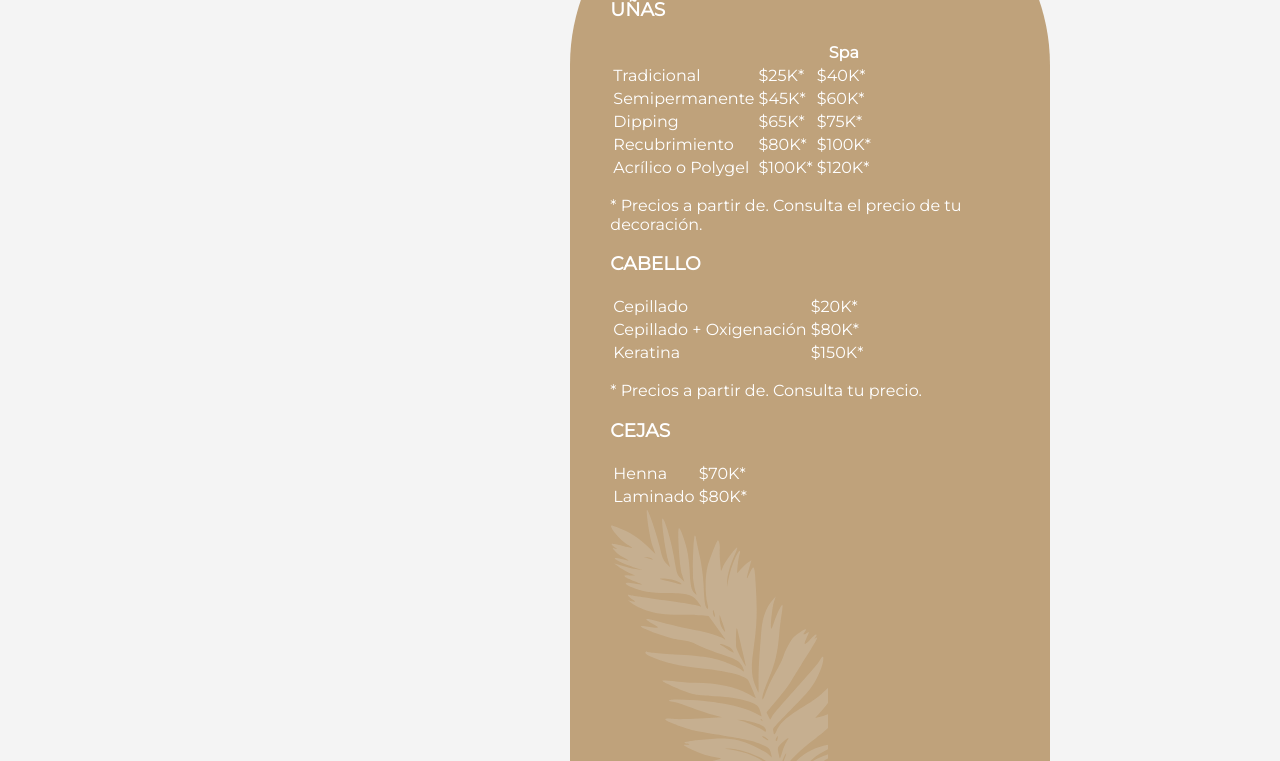
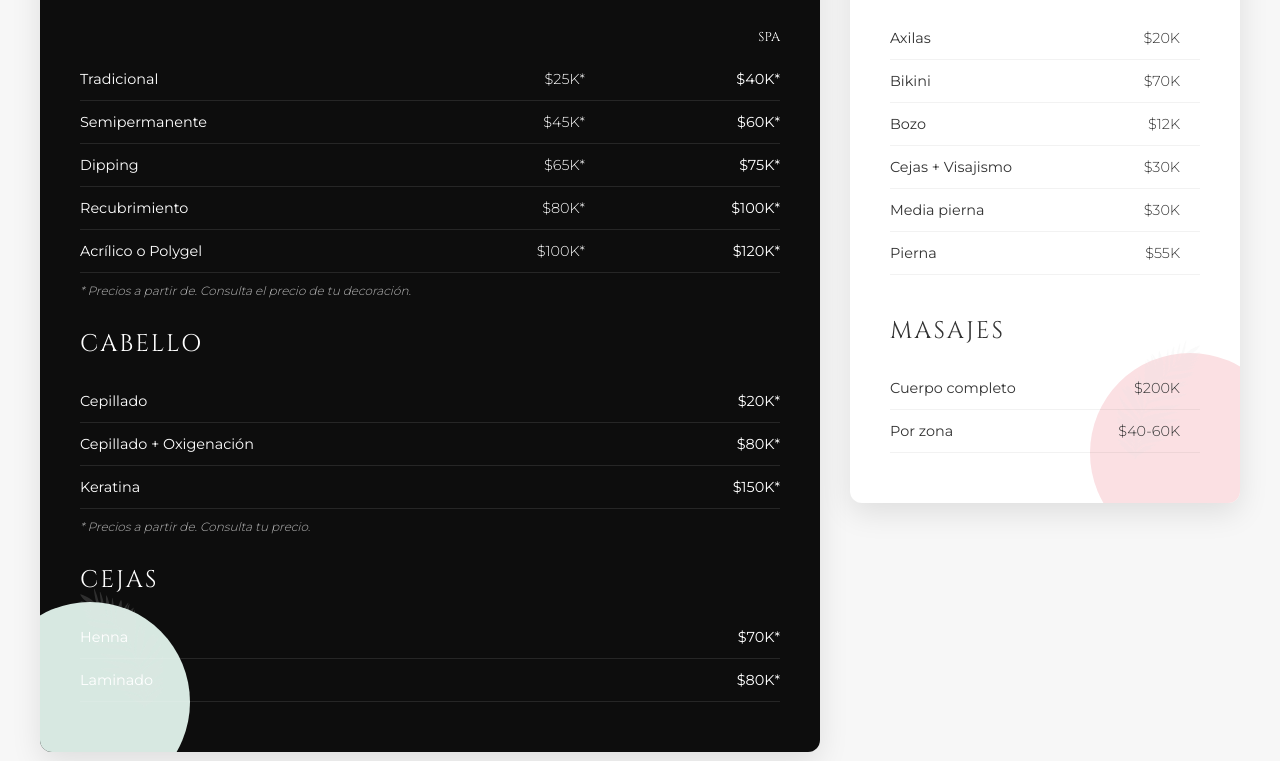
Before and after one commit to AndresTorresPS/groove-nails-house, a plain HTML site: page index.html in a window 1280 px wide. Shown: the part 155-916 px from the top of the page. Drawn offline with Linux system fonts and the light colour scheme.

Commit message:
Black Groove

```diff
--- a/index.html
+++ b/index.html
@@ -23,34 +23,34 @@
                             <tr>
                                 <th></th>
                                 <th></th>
-                                <th>Spa</th>
+                                <th class="spa-column">Spa</th>
                             </tr>
                         </thead>
                         <tbody>
                             <tr>
-                                <td>Tradicional</td>
-                                <td>$25K*</td>
-                                <td>$40K*</td>
+                                <td class="experience">Tradicional</td>
+                                <td class="price">$25K*</td>
+                                <td class="spa-price">$40K*</td>
                             </tr>
                             <tr>
-                                <td>Semipermanente</td>
-                                <td>$45K*</td>
-                                <td>$60K*</td>
+                                <td class="experience">Semipermanente</td>
+                                <td class="price">$45K*</td>
+                                <td class="spa-price">$60K*</td>
                             </tr>
                             <tr>
-                                <td>Dipping</td>
-                                <td>$65K*</td>
-                                <td>$75K*</td>
+                                <td class="experience">Dipping</td>
+                                <td class="price">$65K*</td>
+                                <td class="spa-price">$75K*</td>
                             </tr>
                             <tr>
-                                <td>Recubrimiento</td>
-                                <td>$80K*</td>
-                                <td>$100K*</td>
+                                <td class="experience">Recubrimiento</td>
+                                <td class="price">$80K*</td>
+                                <td class="spa-price">$100K*</td>
                             </tr>
                             <tr>
-                                <td>Acrílico o Polygel</td>
-                                <td>$100K*</td>
-                                <td>$120K*</td>
+                                <td class="experience">Acrílico o Polygel</td>
+                                <td class="price">$100K*</td>
+                                <td class="spa-price">$120K*</td>
                             </tr>
                         </tbody>
                     </table>
@@ -63,16 +63,16 @@
                     <table class="tabloid-table">
                         <tbody>
                             <tr>
-                                <td>Cepillado</td>
-                                <td>$20K*</td>
+                                <td class="experience">Cepillado</td>
+                                <td class="spa-price">$20K*</td>
                             </tr>
                             <tr>
-                                <td>Cepillado + Oxigenación</td>
-                                <td>$80K*</td>
+                                <td class="experience">Cepillado + Oxigenación</td>
+                                <td class="spa-price">$80K*</td>
                             </tr>
                             <tr>
-                                <td>Keratina</td>
-                                <td>$150K*</td>
+                                <td class="experience">Keratina</td>
+                                <td class="spa-price">$150K*</td>
                             </tr>
                         </tbody>
                     </table>
@@ -84,12 +84,12 @@
                     <table class="tabloid-table">
                         <tbody>
                             <tr>
-                                <td>Henna</td>
-                                <td>$70K*</td>
+                                <td class="experience">Henna</td>
+                                <td class="spa-price">$70K*</td>
                             </tr>
                             <tr>
-                                <td>Laminado</td>
-                                <td>$80K*</td>
+                                <td class="experience">Laminado</td>
+                                <td class="spa-price">$80K*</td>
                             </tr>
                         </tbody>
                     </table>
@@ -110,28 +110,28 @@
                     <table class="tabloid-table">
                         <tbody>
                             <tr>
-                                <td>Axilas</td>
-                                <td>$20K</td>
+                                <td class="experience">Axilas</td>
+                                <td class="price">$20K</td>
                             </tr>
                             <tr>
-                                <td>Bikini</td>
-                                <td>$70K</td>
+                                <td class="experience">Bikini</td>
+                                <td class="price">$70K</td>
                             </tr>
                             <tr>
-                                <td>Bozo</td>
-                                <td>$12K</td>
+                                <td class="experience">Bozo</td>
+                                <td class="price">$12K</td>
                             </tr>
                             <tr>
-                                <td>Cejas + Visajismo</td>
-                                <td>$30K</td>
+                                <td class="experience">Cejas + Visajismo</td>
+                                <td class="price">$30K</td>
                             </tr>
                             <tr>
-                                <td>Media pierna</td>
-                                <td>$30K</td>
+                                <td class="experience">Media pierna</td>
+                                <td class="price">$30K</td>
                             </tr>
                             <tr>
-                                <td>Pierna</td>
-                                <td>$55K</td>
+                                <td class="experience">Pierna</td>
+                                <td class="price">$55K</td>
                             </tr>
                         </tbody>
                     </table>
@@ -142,12 +142,12 @@
                     <table class="tabloid-table">
                         <tbody>
                             <tr>
-                                <td>Cuerpo completo</td>
-                                <td>$200K</td>
+                                <td class="experience">Cuerpo completo</td>
+                                <td class="price">$200K</td>
                             </tr>
                             <tr>
-                                <td>Por zona</td>
-                                <td>$40-60K</td>
+                                <td class="experience">Por zona</td>
+                                <td class="price">$40-60K</td>
                             </tr>
                         </tbody>
                     </table>
--- a/style.css
+++ b/style.css
@@ -1,96 +1,250 @@
-:root {
-    --main-golden: #BFA27B;
-    --dark-golden: #AF935C;
-    --figma-bg: #F4F4F4;
+/* --- Reseteo y Estilos Base --- */
+* {
+    margin: 0;
+    padding: 0;
+    box-sizing: border-box;
 }
 
 body {
-    background-color: var(--figma-bg);
+    background-color: #f7f7f7; /* Un fondo gris muy claro para el body global */
     font-family: 'Montserrat', sans-serif;
+    color: #333333;
     display: flex;
     justify-content: center;
     align-items: center;
     min-height: 100vh;
-    margin: 0;
+    padding: 20px;
 }
 
-.catalog-tabloids {
-    display: flex;
-    gap: 40px;
-    padding: 20px;
-    flex-wrap: wrap;
-    justify-content: center;
+/* --- Título Principal Oculto --- */
+h1[hidden] {
+    display: none;
 }
 
-.tabloid {
-    text-align: center;
-    box-shadow: 0 10px 30px rgba(0,0,0,0.05);
-    position: relative;
-    overflow: hidden;
+/* --- Contenedor Principal del Catálogo (Grid) --- */
+.catalog-tabloids {
+    display: grid;
+    grid-template-columns: 1fr; /* Una columna por defecto (móvil) */
+    gap: 30px;
+    max-width: 1200px; /* Ancho máximo para el contenedor */
+    width: 100%;
 }
 
-.long-tabloid {
-    width: 400px;
-    min-height: 600px;
-    padding: 60px 40px;
-    border-radius: 200px 200px 0 0;
-    background-color: var(--main-golden);
-    color: white;
+/* Título visible del catálogo (si se decide mostrar, si no, display: none) */
+.catalog-title {
+    display: none; /* Oculto según la imagen provista */
 }
 
+/* --- Estilos Generales de los "Tabloides" (Tarjetas) --- */
+.long-tabloid,
 .short-tabloid {
-    width: 420px;
-    min-height: 500px;
-    padding: 60px 40px;
-    border-radius: 210px 210px 0 0;
-    background-color: white;
-    color: var(--main-golden);
+    border-radius: 12px;
+    box-shadow: 0 10px 30px rgba(0,0,0,0.1);
+    overflow: hidden; /* Para que el fondo no se salga de los bordes redondeados */
+    position: relative; /* Para los elementos de fondo absoluto */
+    display: flex;
+    flex-direction: column;
 }
 
-.logo {
-    width: 120px;
+/* --- Estilos Específicos para el Tabloide LARGO (Negro/Verde) --- */
+.long-tabloid {
+    background-color: #0d0d0d; /* Fondo negro */
+    color: #ffffff;
+}
+
+/* Capa de fondo verde que sobresale */
+.long-tabloid::before {
+    content: '';
+    position: absolute;
+    bottom: -50px; /* Ajuste para que sobresalga */
+    left: -50px;
+    width: 200px;
+    height: 200px;
+    background-color: #d7e8e1; /* Color verde muy claro */
+    border-radius: 50%; /* Opcional, para suavizar la forma */
+    z-index: 0;
+}
+
+/* --- Estilos Específicos para el Tabloide CORTO (Blanco/Rosa) --- */
+.short-tabloid {
+    background-color: #ffffff; /* Fondo blanco */
+    color: #333333;
+}
+
+/* Capa de fondo rosa que sobresale */
+.short-tabloid::before {
+    content: '';
+    position: absolute;
+    bottom: -50px; /* Ajuste para que sobresalga */
+    right: -50px;
+    width: 200px;
+    height: 200px;
+    background-color: #fbe0e3; /* Color rosa muy claro */
+    border-radius: 50%;
+    z-index: 0;
+}
+
+/* --- Encabezado del Tabloide (Logos) --- */
+.tabloid-header {
+    padding: 30px 40px;
+    display: flex;
+    justify-content: flex-start;
+    align-items: center;
+    position: relative; /* Encima de la capa de fondo */
+    z-index: 10;
+}
+
+.tabloid-header .logo {
+    height: 40px; /* Ajusta el alto del logo */
+    width: auto;
+}
+
+/* --- Contenedor de Secciones de Precios --- */
+.tabloid-sections {
+    padding: 0 40px 40px 40px; /* Espaciado interno */
+    display: flex;
+    flex-direction: column;
+    gap: 30px; /* Espacio entre Uñas, Cabello, etc. */
+    position: relative; /* Encima de la capa de fondo */
+    z-index: 10;
+    flex-grow: 1; /* Ocupa el espacio disponible */
+}
+
+/* --- Título de la Sección (UÑAS, CABELLO, etc.) --- */
+.tabloid-section-title {
+    font-family: 'Cinzel', serif; /* Fuente serif elegante */
+    font-size: 1.5rem;
+    font-weight: 400;
+    text-transform: uppercase;
+    letter-spacing: 2px;
     margin-bottom: 20px;
 }
 
-.section-main-title, .section-title {
+/* Variaciones de color para los títulos */
+.long-tabloid .tabloid-section-title {
+    color: #ffffff;
+}
+
+.short-tabloid .tabloid-section-title {
+    color: #333333;
+}
+
+/* --- Estilos de la Tabla --- */
+.tabloid-table {
+    width: 100%;
+    border-collapse: collapse;
+    font-family: 'Montserrat', sans-serif;
+    font-size: 0.9rem;
+    font-weight: 300;
+    margin-bottom: 10px; /* Espacio antes de la nota */
+}
+
+/* Filas */
+.tabloid-table tbody tr {
+    border-bottom: 1px solid rgba(255, 255, 255, 0.1); /* Línea sutil por defecto */
+}
+
+/* Ajuste de línea para el tabloide blanco */
+.short-tabloid .tabloid-table tbody tr {
+    border-bottom: 1px solid rgba(0, 0, 0, 0.05);
+}
+
+/* Celdas generales */
+.tabloid-table td,
+.tabloid-table th {
+    padding: 12px 0;
+    text-align: left;
+}
+
+/* Columna de Experiencia (izquierda) */
+.tabloid-table td.experience {
+    width: 50%;
+    font-weight: 400;
+}
+
+/* Columna de Precio (medio) */
+.tabloid-table td.price {
+    width: 25%;
+    text-align: right;
+    padding-right: 20px;
+}
+
+/* Encabezado "Spa" */
+.tabloid-table th.spa-column {
     font-family: 'Cinzel', serif;
     font-weight: 400;
-    letter-spacing: 2px;
+    text-transform: uppercase;
+    font-size: 0.8rem;
+    text-align: right;
+    color: #ffffff; /* Por defecto */
 }
 
-.section-main-title {
-    font-size: 2rem;
-    margin-bottom: 30px;
+.short-tabloid .tabloid-table th.spa-column {
+    color: #333333;
 }
 
-.section-title {
-    font-size: 1.5rem;
-    margin-top: 40px;
-    margin-bottom: 20px;
-    text-transform: uppercase;
+/* Columna de Precio Spa (derecha) */
+.tabloid-table td.spa-price {
+    width: 25%;
+    text-align: right;
+    font-weight: 400;
 }
 
-.menu-items {
-    display: flex;
-    flex-direction: column;
-    gap: 12px;
+/* --- Nota al pie --- */
+.tabloid-note {
+    font-size: 0.75rem;
+    font-weight: 300;
+    font-style: italic;
+    opacity: 0.7;
+    margin-top: 5px;
 }
 
-.item {
-    display: flex;
-    justify-content: space-between;
-    font-size: 1.1rem;
-    font-weight: 300;
+.long-tabloid .tabloid-note {
+    color: #ffffff;
 }
 
-.tabloid::after {
-    content: '';
+.short-tabloid .tabloid-note {
+    color: #333333;
+}
+
+/* --- Elementos de Fondo (Palmera) --- */
+.long-tabloid-bg-elements,
+.short-tabloid-bg-elements {
     position: absolute;
-    bottom: -20px;
-    right: -20px;
-    width: 200px;
-    height: 200px;
-    background-image: url('https://www.transparenttextures.com/patterns/leaf.png'); /* Ejemplo de textura */
-    opacity: 0.1;
-    pointer-events: none;
+    bottom: 20px;
+    z-index: 5; /* Entre la capa de color de fondo (before) y el contenido */
 }
+
+.long-tabloid-bg-elements {
+    left: 20px;
+}
+
+.short-tabloid-bg-elements {
+    right: 20px;
+    transform: scaleX(-1); /* Voltear horizontalmente la palmera en el corto */
+}
+
+.palm-tree {
+    height: 120px; /* Ajusta el tamaño de la palmera */
+    width: auto;
+    opacity: 0.8;
+}
+
+/* --- Media Query para Escritorio (Pantallas más grandes) --- */
+@media (min-width: 768px) {
+    .catalog-tabloids {
+        grid-template-columns: 2fr 1fr; /* Relación de aspecto aproximada de la imagen */
+        align-items: start; /* Alinea los elementos al principio del grid */
+    }
+
+    /* Ajuste de palmeras para escritorio */
+    .long-tabloid-bg-elements {
+        bottom: 40px;
+        left: 40px;
+    }
+
+    .short-tabloid-bg-elements {
+        bottom: 40px;
+        right: 40px;
+    }
+}
```
Also changed, not shown: assets/Black Groove.png (added), assets/Catálogo.png (added).
